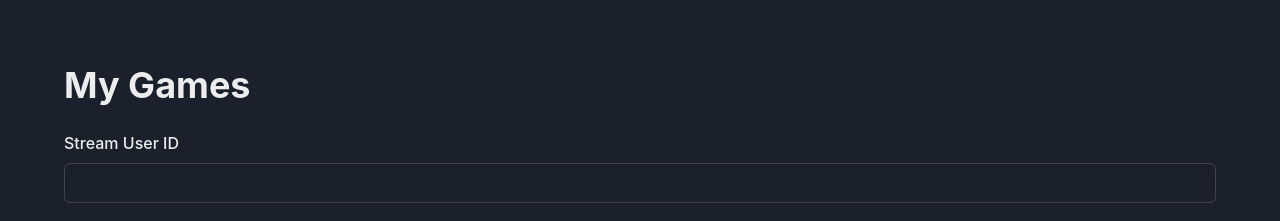
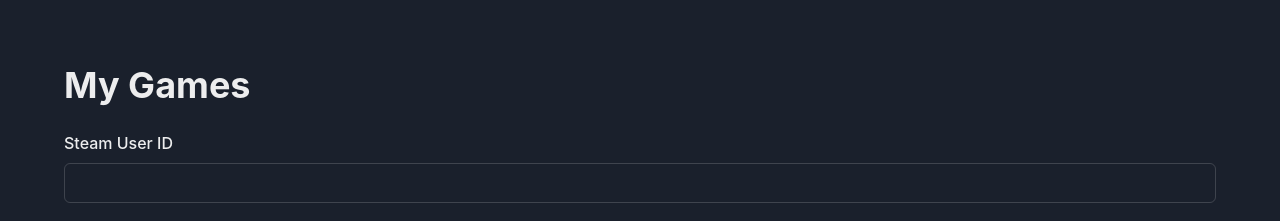
Before and after one commit to stef7/dev-test-steamy, a Next.js app: page / in a window 1280 px wide. Shown: the top 221 px of the page. Built offline with nearby package versions, Linux system fonts and the light colour scheme.

Commit message:
fix: typo

```diff
--- a/src/components/GamesList.tsx
+++ b/src/components/GamesList.tsx
@@ -48,7 +48,7 @@ export const GamesList: React.FC = () => {
     <Stack spacing={6}>
       <form onSubmit={onSubmit} ref={formRef}>
         <FormControl>
-          <FormLabel>Stream User ID</FormLabel>
+          <FormLabel>Steam User ID</FormLabel>
           <Input value={value} onChange={onChange} type="number" pattern="[0-9]{17}" required />
         </FormControl>
       </form>
```
